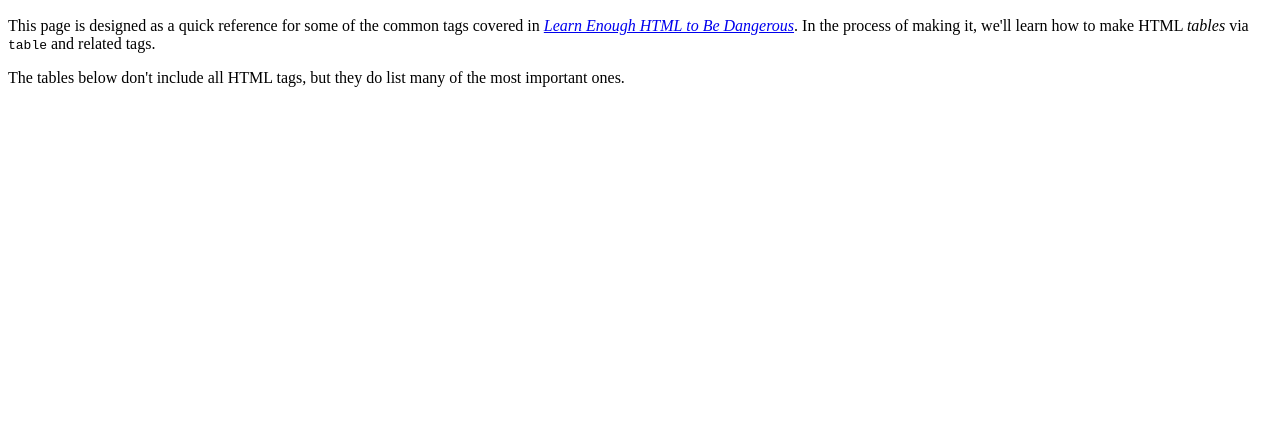
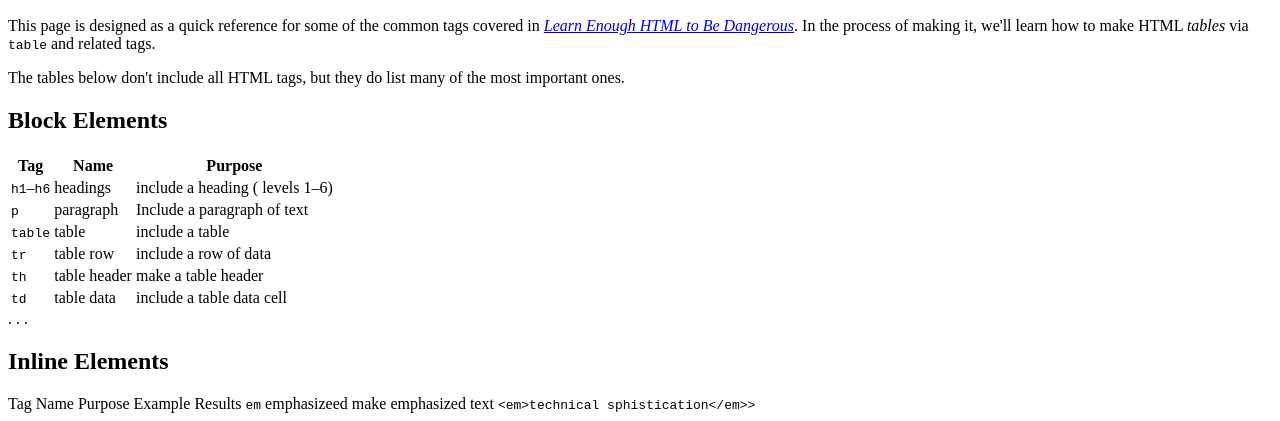
Before and after one commit to kabweC/TeNnisDrills, a plain HTML site: page tags.html in a window 1280 px wide. Shown: the part 383-804 px from the top of the page. Drawn offline with Linux system fonts and the light colour scheme.

Commit message:
addeda Tag page

```diff
--- a/tags.html
+++ b/tags.html
@@ -23,5 +23,67 @@
       the most important ones.
     </p>
 
+    <h2>Block Elements</h2>
+
+    <table>
+      <tr>
+        <th>Tag</th>
+          <th>Name</th>
+          <th>Purpose</th>
+
+          </tr>
+          <tr>
+            <td><code>h1</code>&ndash;<code>h6</code></td>
+              <td>headings</td>
+              <td>include a heading  ( levels 1&ndash;6)</td>
+          </tr>
+          <tr>
+            <td><code>p</code></td>
+            <td>paragraph</td>
+            <td>Include a paragraph of text</td>
+          </tr>
+          <td><code>table</code></td>
+        <td>table</td>
+        <td>include a table</td>
+      </tr>
+      <tr>
+        <td><code>tr</code></td>
+        <td>table row</td>
+        <td>include a row of data</td>
+      </tr>
+      <tr>
+        <td><code>th</code></td>
+        <td>table header</td>
+        <td>make a table header</td>
+      </tr>
+      <tr>
+        <td><code>td</code></td>
+        <td>table data</td>
+        <td>include a table data cell</td>
+      </tr>
+    </table>
+    .
+    .
+    .
+
+          </table>
+
+    <h2>Inline Elements</h2>
   </body>
 </html>
+<th>Tag</th>
+  <th>Name</th>
+  <th>Purpose</th>
+  <th>Example</th>
+  <th>Results</th>
+  </tr>
+  <tr>
+
+  </tr>
+  <td><code>em</code></td>
+  <td>emphasizeed</td>
+  <td>make emphasized text</td>
+<td><code>&lt;em&gt;technical sphistication&lt;/em>&gt;</td>
+<tr>
+
+</tr>
```
